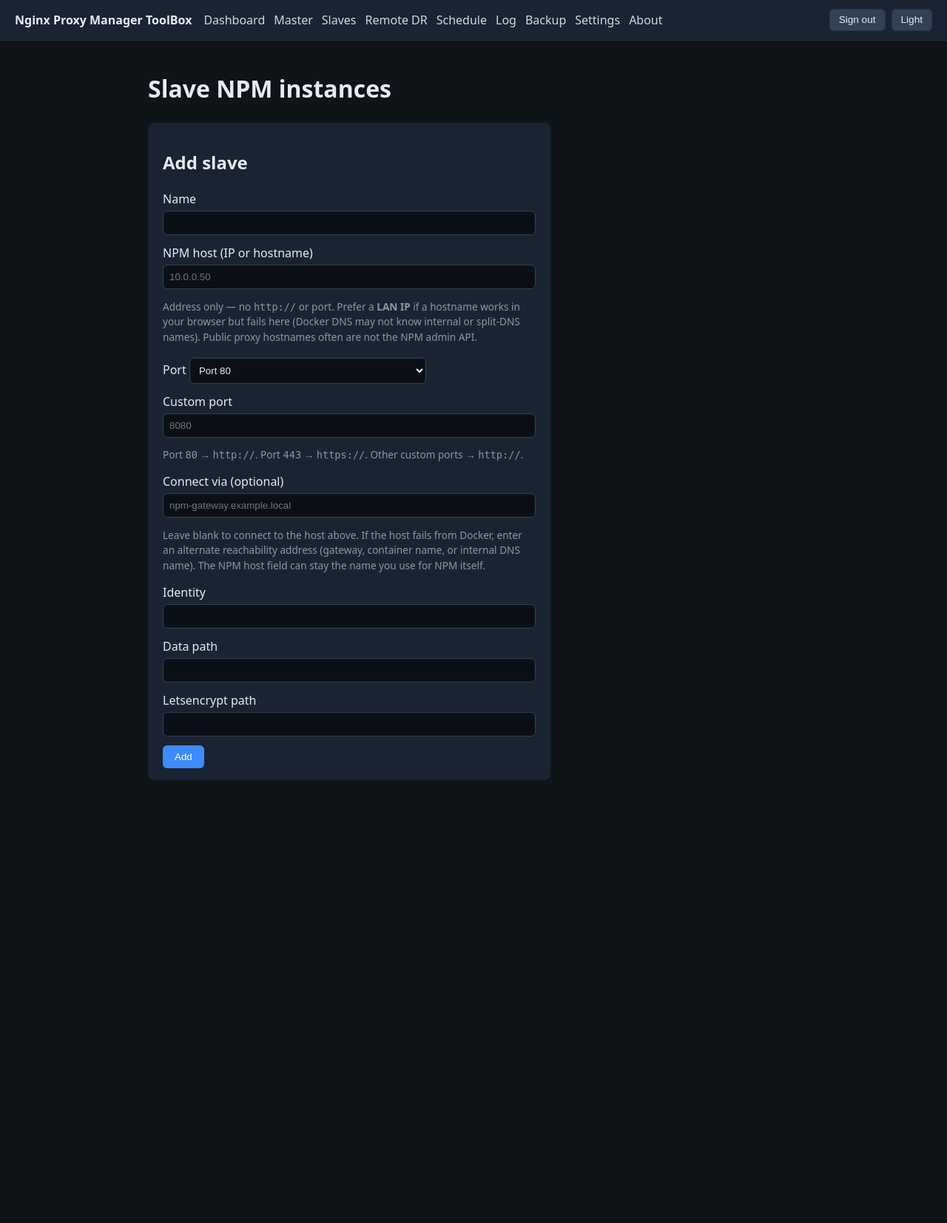
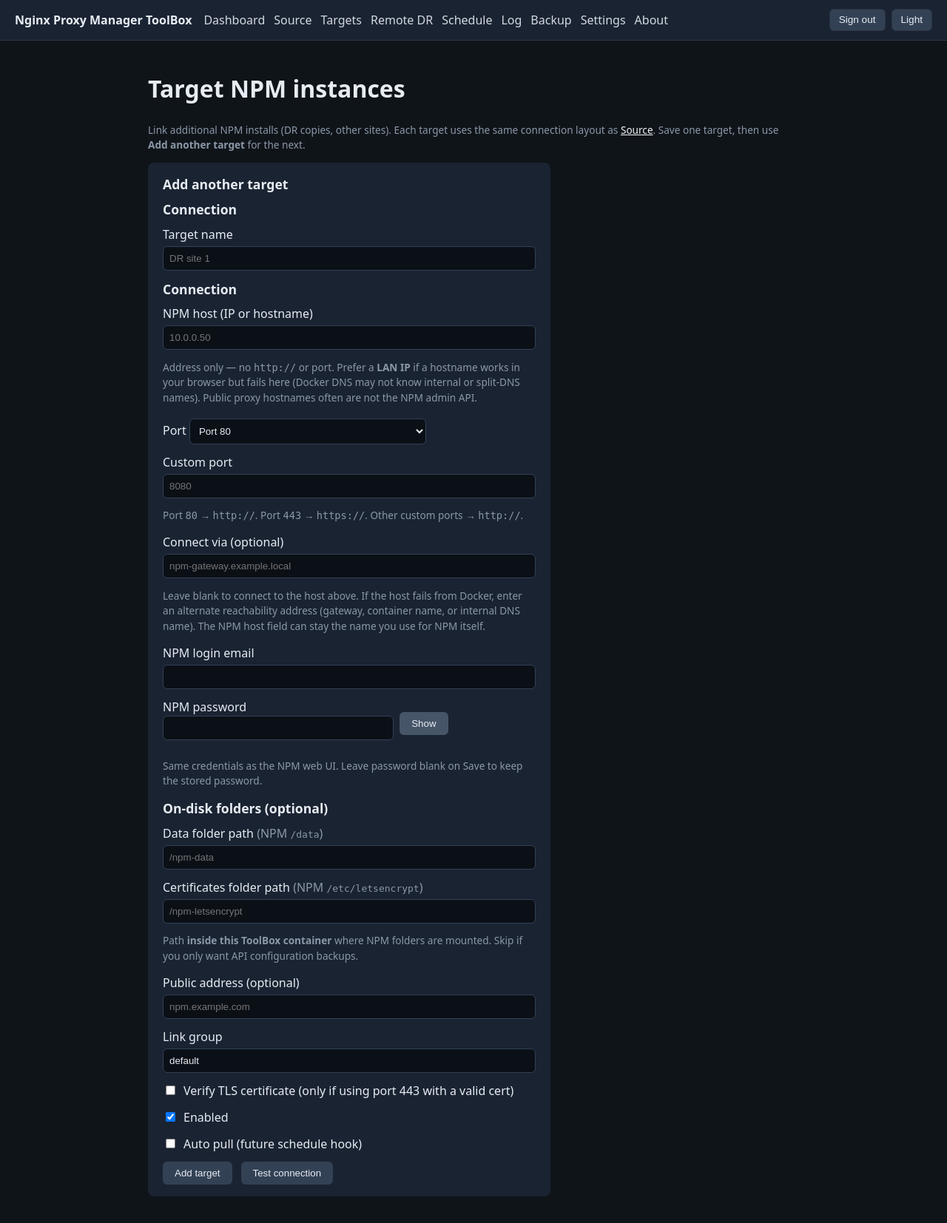
Before and after one commit to ludditious/NginxProxyManager-ToolBox, a FastAPI app: page /slaves in a window 1280 px wide. Shown: the whole page at 74% size. Before the commit the page ends 1055 px from the top, so only its background shows below. Run offline with FastAPI, Linux system fonts and the light colour scheme; the visitor is signed in with stand-in values (Sample User, id 1).

Commit message:
Align Targets UI with Source; rename Master/Slave labels to Source/Target.

```diff
--- a/npmtbx/connection_errors.py
+++ b/npmtbx/connection_errors.py
@@ -21,7 +21,7 @@ def friendly_connection_error(api_url: str, exc: Exception, *, verify_tls: bool)
         return (
             "TLS failed because the certificate on that server does not match how you connected "
             f"(often HTTPS to an IP on port {port} while the cert is issued for a hostname). "
-            "On Master use the NPM hostname; in Settings → Host overrides map that name to the target IP. "
+            "On Source use the NPM hostname; in Settings → Host overrides map that name to the target IP. "
             "The ToolBox sends that hostname for TLS and the Host header. "
             "If NPM admin is HTTP only, use port 80 instead of 443."
         )
@@ -36,7 +36,7 @@ def friendly_connection_error(api_url: str, exc: Exception, *, verify_tls: bool)
         elif "timed out" in text or "timeout" in text:
             lines.append("The connection timed out — check firewall and routing from Docker.")
         lines.append(
-            "Try Connect via on Master, or Settings → Host overrides, so the container uses an address it can route to."
+            "Try Connect via on Source, or Settings → Host overrides, so the container uses an address it can route to."
         )
         return " ".join(lines)
 
--- a/npmtbx/npm_errors.py
+++ b/npmtbx/npm_errors.py
@@ -22,7 +22,7 @@ def friendly_auth_failure(status_code: int, body: str) -> str:
             "Common causes: port 443 goes to a reverse proxy or public site instead of the NPM admin API; "
             "wrong HTTP vs HTTPS (try port 80 if admin is plain HTTP); Host header or TLS name does not match what NPM expects. "
             "Match the host, port, and http/https you use to open NPM in a browser. "
-            "With Settings → Host overrides, put the NPM hostname on Master and the target IP you can reach from Docker."
+            "With Settings → Host overrides, put the NPM hostname on Source and the target IP you can reach from Docker."
         )
     if status_code == 404:
         return (
--- a/web/app/npm_backup_service.py
+++ b/web/app/npm_backup_service.py
@@ -52,7 +52,7 @@ def create_npm_backup(
 ) -> NpmBackup:
     master = user.master
     if not master or not master.enabled:
-        raise ValueError("Master NPM instance is disabled or not configured.")
+        raise ValueError("Source NPM instance is disabled or not configured.")
     client = npm_client_from_master(
         master,
         dns_servers=npm_dns_servers_for_user(user),
--- a/web/app/npm_bridge.py
+++ b/web/app/npm_bridge.py
@@ -107,9 +107,9 @@ def npm_client_from_master(
 ) -> NpmClient:
     pw, err = resolve_secret(master.password_enc, secret)
     if err or not pw:
-        raise ValueError(err or "Master password missing.")
+        raise ValueError(err or "Source NPM password missing.")
     if not master.api_url.strip():
-        raise ValueError("Master API URL is not configured.")
+        raise ValueError("Source API URL is not configured.")
     try:
         client = NpmClient(
             master.api_url,
--- a/web/app/static/style.css
+++ b/web/app/static/style.css
@@ -284,6 +284,8 @@ button.pw-toggle { background: var(--btn-muted); flex-shrink: 0; }
   border: 1px solid var(--input-border);
 }
 .mb { margin-bottom: 1.25rem; }
+.card-compact { padding: 0.75rem 1rem; margin-top: -0.5rem; margin-bottom: 1rem; }
+.card-compact button { margin: 0; }
 .page-head { display: flex; align-items: center; justify-content: space-between; gap: 1rem; flex-wrap: wrap; margin-bottom: 1rem; }
 .page-head h1 { margin: 0; }
 .site-footer { margin: 2rem 0 1.5rem; padding-top: 1rem; border-top: 1px solid var(--border); }
--- a/web/app/templates/_backup_table.html
+++ b/web/app/templates/_backup_table.html
@@ -10,9 +10,9 @@
       <td>{{ b.size_bytes }}</td>
       <td class="backup-actions">
         <a href="/backups/download/{{ b.id }}">Download</a>
-        <form method="post" action="/backups/restore-master" class="inline-form" onsubmit="return confirm('Restore volume data to master paths?');">
+        <form method="post" action="/backups/restore-master" class="inline-form" onsubmit="return confirm('Restore volume data to source paths?');">
           <input type="hidden" name="backup_id" value="{{ b.id }}">
-          <button type="submit" class="linkish">Restore master volumes</button>
+          <button type="submit" class="linkish">Restore source volumes</button>
         </form>
         <form method="post" action="/backups/delete" class="inline-form" onsubmit="return confirm('Delete this backup?');">
           <input type="hidden" name="backup_id" value="{{ b.id }}">
--- /dev/null
+++ b/web/app/templates/_npm_instance_form_fields.html
@@ -0,0 +1,40 @@
+{% if show_name_field %}
+<label>Target name
+  <input type="text" name="name" value="{{ name | default('') }}" {% if require_name %}required{% endif %} placeholder="DR site 1">
+</label>
+{% endif %}
+
+<h3 class="footer-heading">Connection</h3>
+{% include "_npm_host_port.html" %}
+
+<label>NPM login email
+  <input type="email" name="identity" value="{{ identity | default('') }}" required>
+</label>
+<div class="password-row">
+  <label>NPM password
+    <input type="password" name="npm_password" class="pw-field" autocomplete="new-password">
+  </label>
+  <button type="button" class="pw-toggle">Show</button>
+</div>
+<p class="muted small">Same credentials as the NPM web UI. Leave password blank on Save to keep the stored password.</p>
+
+<h2 class="footer-heading">On-disk folders (optional)</h2>
+<label>Data folder path <span class="muted">(NPM <code>/data</code>)</span>
+  <input type="text" name="data_path" value="{{ data_path | default('') }}" placeholder="/npm-data">
+</label>
+<label>Certificates folder path <span class="muted">(NPM <code>/etc/letsencrypt</code>)</span>
+  <input type="text" name="letsencrypt_path" value="{{ letsencrypt_path | default('') }}" placeholder="/npm-letsencrypt">
+</label>
+<p class="muted small">Path <strong>inside this ToolBox container</strong> where NPM folders are mounted. Skip if you only want API configuration backups.</p>
+
+<label>Public address (optional)
+  <input type="text" name="public_endpoint" value="{{ public_endpoint | default('') }}" placeholder="npm.example.com">
+</label>
+<label>Link group
+  <input type="text" name="link_group" value="{{ link_group | default('default') }}">
+</label>
+<label class="check"><input type="checkbox" name="verify_tls" {% if verify_tls %}checked{% endif %}> Verify TLS certificate (only if using port 443 with a valid cert)</label>
+<label class="check"><input type="checkbox" name="enabled" {% if enabled %}checked{% endif %}> Enabled</label>
+{% if show_auto_pull %}
+<label class="check"><input type="checkbox" name="auto_pull" {% if auto_pull %}checked{% endif %}> Auto pull (future schedule hook)</label>
+{% endif %}
--- a/web/app/templates/_toolbox_backup_panel.html
+++ b/web/app/templates/_toolbox_backup_panel.html
@@ -1,6 +1,6 @@
 <section class="footer-backups card backup-section">
   <h2>Nginx Proxy Manager ToolBox</h2>
-  <p class="muted small">Backs up master/slave instance settings, remote DR targets, schedule, and notification preferences (not your ToolBox login or NPM passwords).</p>
+  <p class="muted small">Backs up source/target NPM settings, remote DR destinations, schedule, and notification preferences (not your ToolBox login or NPM passwords).</p>
   <form method="post" action="/backups/toolbox/create" class="footer-actions">
     <button type="submit">Create ToolBox backup now</button>
   </form>
--- a/web/app/templates/base.html
+++ b/web/app/templates/base.html
@@ -21,8 +21,8 @@
     <div class="brand">{{ app_title }}</div>
     <nav class="top-nav">
       <a href="/dashboard">Dashboard</a>
-      <a href="/master">Master</a>
-      <a href="/slaves">Slaves</a>
+      <a href="/master">Source</a>
+      <a href="/slaves">Targets</a>
       <a href="/remote">Remote DR</a>
       <a href="/schedule">Schedule</a>
       <a href="/logs">Log</a>
--- a/web/app/templates/dashboard.html
+++ b/web/app/templates/dashboard.html
@@ -2,7 +2,7 @@
 {% block content %}
 <h1>Dashboard</h1>
 {% include "_setup_help.html" %}
-<p class="muted small">First time? Open <a href="/master">Master</a>, enter NPM admin URL and login, Test connection, then Save. Use <strong>Backup now</strong> when ready.</p>
+<p class="muted small">First time? Open <a href="/master">Source</a>, enter NPM admin URL and login, Test connection, then Save. Use <strong>Backup now</strong> when ready.</p>
 <form method="post" action="/backup-now" class="inline-block">
   <button type="submit" class="primary">Backup now</button>
 </form>
@@ -22,6 +22,6 @@
 </table>
 <p><a href="/logs">View full log</a></p>
 {% else %}
-<p class="muted">No backup runs yet. Configure the master NPM instance, then run Backup now.</p>
+<p class="muted">No backup runs yet. Configure the source NPM instance, then run Backup now.</p>
 {% endif %}
 {% endblock %}
--- a/web/app/templates/settings.html
+++ b/web/app/templates/settings.html
@@ -52,10 +52,10 @@
 
 <section class="card">
   <h2 class="footer-heading">Host overrides</h2>
-  <p class="muted small">Use when the NPM hostname on Master does not resolve inside Docker, or resolves to an IP the container cannot reach. Map that hostname to a target IP (or internal name) the ToolBox can open. Connections use the target IP; HTTP and TLS use your NPM hostname.</p>
+  <p class="muted small">Use when the NPM hostname on Source does not resolve inside Docker, or resolves to an IP the container cannot reach. Map that hostname to a target IP (or internal name) the ToolBox can open. Connections use the target IP; HTTP and TLS use your NPM hostname.</p>
   <form method="post" action="/settings/host-overrides" id="host-overrides-form">
     <label class="check"><input type="checkbox" name="use_host_overrides" {% if host_overrides_enabled %}checked{% endif %}> Enable hostname overrides for NPM connections</label>
-    <p class="muted small">On Master, use the <strong>host / domain name</strong> in the NPM host field (leave Connect via empty). The ToolBox opens the target below but sends that name in the <code>Host</code> header.</p>
+    <p class="muted small">On Source, use the <strong>host / domain name</strong> in the NPM host field (leave Connect via empty). The ToolBox opens the target below but sends that name in the <code>Host</code> header.</p>
     <div class="host-override-list" id="host-override-list">
       {% for row in host_override_rows %}
       <div class="host-override-row">
--- a/web/app/templates/slaves.html
+++ b/web/app/templates/slaves.html
@@ -1,8 +1,9 @@
 {% extends "base.html" %}
-{% block title %} - Slaves{% endblock %}
+{% block title %} - Targets{% endblock %}
 {% block content %}
 <div class="page-form-layout">
-<h1>Slave NPM instances</h1>
+<h1>Target NPM instances</h1>
+<p class="muted small">Link additional NPM installs (DR copies, other sites). Each target uses the same connection layout as <a href="/master">Source</a>. Save one target, then use <strong>Add another target</strong> for the next.</p>
 {% if request.query_params.get('msg') %}<p class="notice notice-ok">{{ request.query_params.get('msg') }}</p>{% endif %}
 {% if request.query_params.get('err') %}<p class="notice notice-err">{{ request.query_params.get('err') }}</p>{% endif %}
 
@@ -10,32 +11,32 @@
 {% set s = row.slave %}
 <form method="post" action="/slaves/save" class="card">
   <input type="hidden" name="slave_id" value="{{ s.id }}">
-  <h2>{{ s.name or ('Slave ' ~ s.id) }}</h2>
-  <label>Name<input type="text" name="name" value="{{ s.name }}"></label>
-  {% with npm_host=row.npm_host, connect_host=row.connect_host, port_preset=row.port_preset, npm_port_custom=row.npm_port_custom %}
-  {% include "_npm_host_port.html" %}
+  <h2 class="footer-heading">{{ s.name or ('Target ' ~ s.id) }}</h2>
+  <h3 class="footer-heading">Connection</h3>
+  {% with show_name_field=true, require_name=false, name=s.name, npm_host=row.npm_host, connect_host=row.connect_host, port_preset=row.port_preset, npm_port_custom=row.npm_port_custom, identity=s.identity, data_path=s.data_path, letsencrypt_path=s.letsencrypt_path, public_endpoint=s.public_endpoint, link_group=s.link_group, verify_tls=s.verify_tls, enabled=s.enabled, show_auto_pull=true, auto_pull=s.auto_pull %}
+  {% include "_npm_instance_form_fields.html" %}
   {% endwith %}
-  <label>Identity<input type="email" name="identity" value="{{ s.identity }}"></label>
-  <label>Data path<input type="text" name="data_path" value="{{ s.data_path }}"></label>
-  <label>Letsencrypt path<input type="text" name="letsencrypt_path" value="{{ s.letsencrypt_path }}"></label>
-  <label>Public endpoint<input type="text" name="public_endpoint" value="{{ s.public_endpoint }}"></label>
-  <label>Link group<input type="text" name="link_group" value="{{ s.link_group }}"></label>
-  <label class="check"><input type="checkbox" name="enabled" {% if s.enabled %}checked{% endif %}> Enabled</label>
-  <label class="check"><input type="checkbox" name="auto_pull" {% if s.auto_pull %}checked{% endif %}> Auto pull (future schedule hook)</label>
-  <button type="submit">Save</button>
+  <div class="row-actions">
+    <button type="submit">Save target</button>
+    <button type="submit" formaction="/slaves/test" formmethod="post">Test connection</button>
+  </div>
+</form>
+<form method="post" action="/slaves/delete" class="card card-compact" onsubmit="return confirm('Remove this target?');">
+  <input type="hidden" name="slave_id" value="{{ s.id }}">
+  <button type="submit" class="danger">Remove target</button>
 </form>
 {% endfor %}
 
 <form method="post" action="/slaves/save" class="card">
-  <h2>Add slave</h2>
-  <label>Name<input type="text" name="name" required></label>
-  {% with npm_host='', connect_host='', port_preset='80', npm_port_custom='' %}
-  {% include "_npm_host_port.html" %}
+  <h2 class="footer-heading">Add another target</h2>
+  <h3 class="footer-heading">Connection</h3>
+  {% with show_name_field=true, require_name=true, name='', npm_host='', connect_host='', port_preset='80', npm_port_custom='', identity='', data_path='', letsencrypt_path='', public_endpoint='', link_group='default', verify_tls=false, enabled=true, show_auto_pull=true, auto_pull=false %}
+  {% include "_npm_instance_form_fields.html" %}
   {% endwith %}
-  <label>Identity<input type="email" name="identity"></label>
-  <label>Data path<input type="text" name="data_path"></label>
-  <label>Letsencrypt path<input type="text" name="letsencrypt_path"></label>
-  <button type="submit">Add</button>
+  <div class="row-actions">
+    <button type="submit">Add target</button>
+    <button type="submit" formaction="/slaves/test" formmethod="post">Test connection</button>
+  </div>
 </form>
 </div>
 {% endblock %}
--- a/web/app/version.py
+++ b/web/app/version.py
@@ -7,7 +7,7 @@ import re
 from pathlib import Path
 
 APP_NAME = "Nginx Proxy Manager ToolBox"
-APP_REVISION = "2026-10-08-11"
+APP_REVISION = "2026-10-09-1"
 
 _VERSION_FILE_PATTERN = re.compile(r"^(\d{4})\.(\d{2})\.(\d{2})-(\d+)$")
 
```
Also changed, not shown: web/app/routers/pages.py (+50 -3 lines), web/app/templates/master.html (+8 -32 lines).
